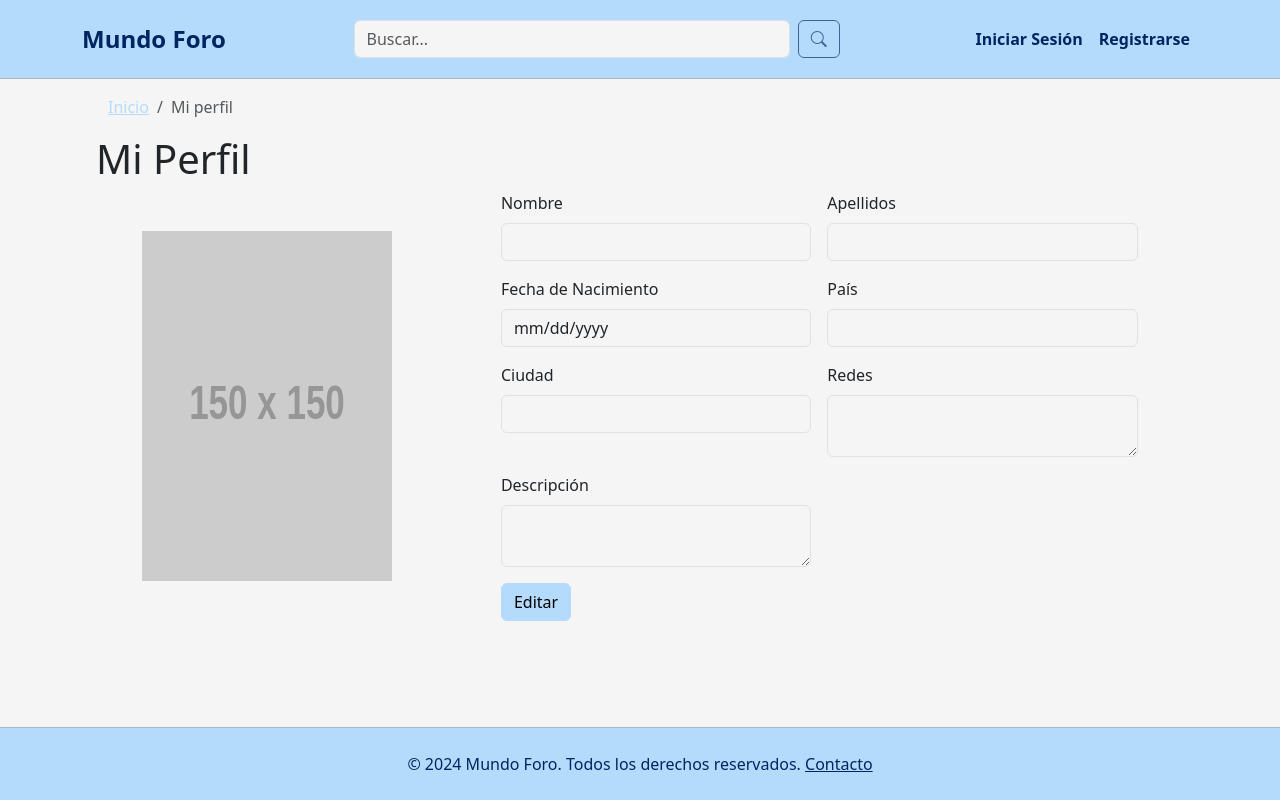
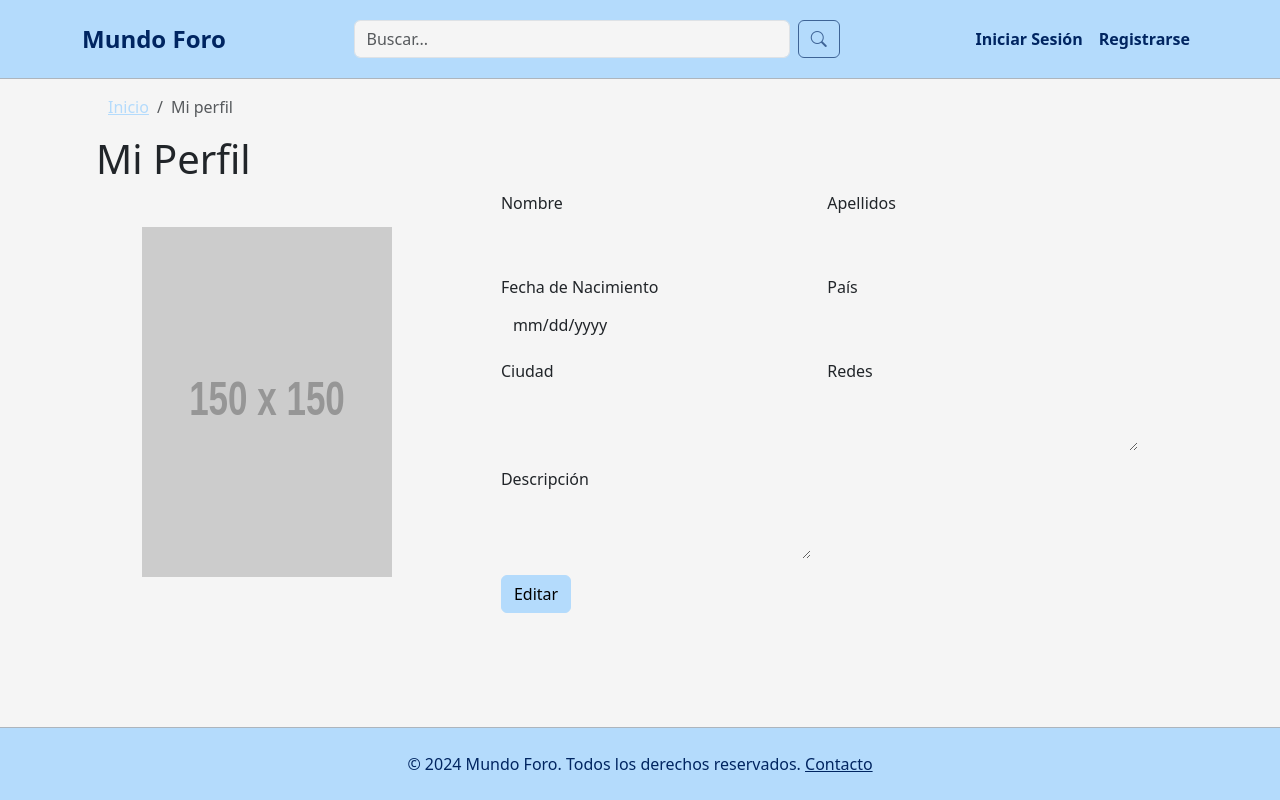
Before and after one commit to Croissanton/IU_Proyecto, a React (Create React App) app in the folder foro-mundo/: page /profile in a window 1280 px wide. Built offline with nearby package versions, Linux system fonts and the light colour scheme.

Commit message:
ProfilePage mejor formato mas usable

```diff
--- a/foro-mundo/src/Pages/ProfilePage.js
+++ b/foro-mundo/src/Pages/ProfilePage.js
@@ -216,6 +216,8 @@ function InputComponent({
   readOnly,
   required,
 }) {
+  const inputClassNames = `form-control ${readOnly ? "no-background no-border" : ""}`;
+
   return (
     <div className="col-md-6">
       <label htmlFor={id} className="form-label">
@@ -223,7 +225,7 @@ function InputComponent({
       </label>
       {type === "textarea" ? (
         <textarea
-          className="form-control"
+          className={inputClassNames}
           id={id}
           value={value}
           onChange={onChange}
@@ -233,7 +235,7 @@ function InputComponent({
       ) : (
         <input
           type={type}
-          className="form-control"
+          className={inputClassNames}
           id={id}
           value={value}
           onChange={onChange}
--- a/foro-mundo/src/index.css
+++ b/foro-mundo/src/index.css
@@ -4,6 +4,14 @@ body {
     sans-serif;
   -webkit-font-smoothing: antialiased;
   -moz-osx-font-smoothing: grayscale;
+
+  .no-background {
+    background-color: transparent;
+  }
+
+  .no-border {
+    border: none;
+  }
 }
 
 code {
```
